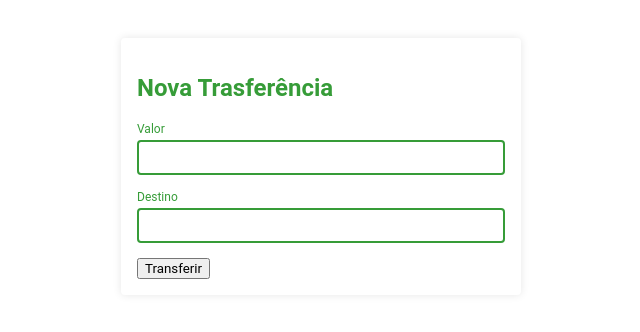
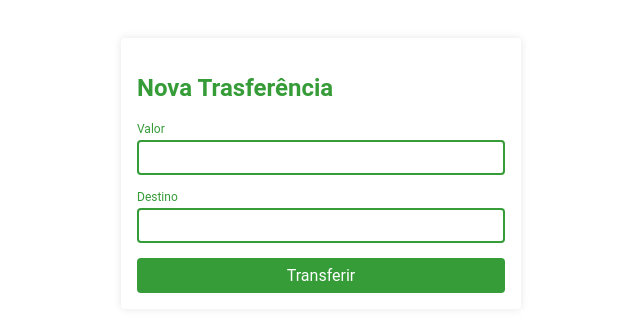
Before and after one commit to rodriguesrafaelm/angular-bank-page, an Angular app: page / in a window 1280 px wide. Shown: the top 332 px of the page, without its empty margins (319-959 px from the left). Built offline with nearby package versions, Linux system fonts and the light colour scheme.

Commit message:
add classes to html tags

```diff
--- a/src/app/nova-transferencia/nova-transferencia.component.html
+++ b/src/app/nova-transferencia/nova-transferencia.component.html
@@ -10,7 +10,9 @@
     <input class="form-field__input" id="destino" type="text">
   </div>
 
-  <button>Transferir</button>
+  <div class="botao-wrapper">
+  <button class="botao">Transferir</button>
+  </div>
 
 </form>
 </section>
```
